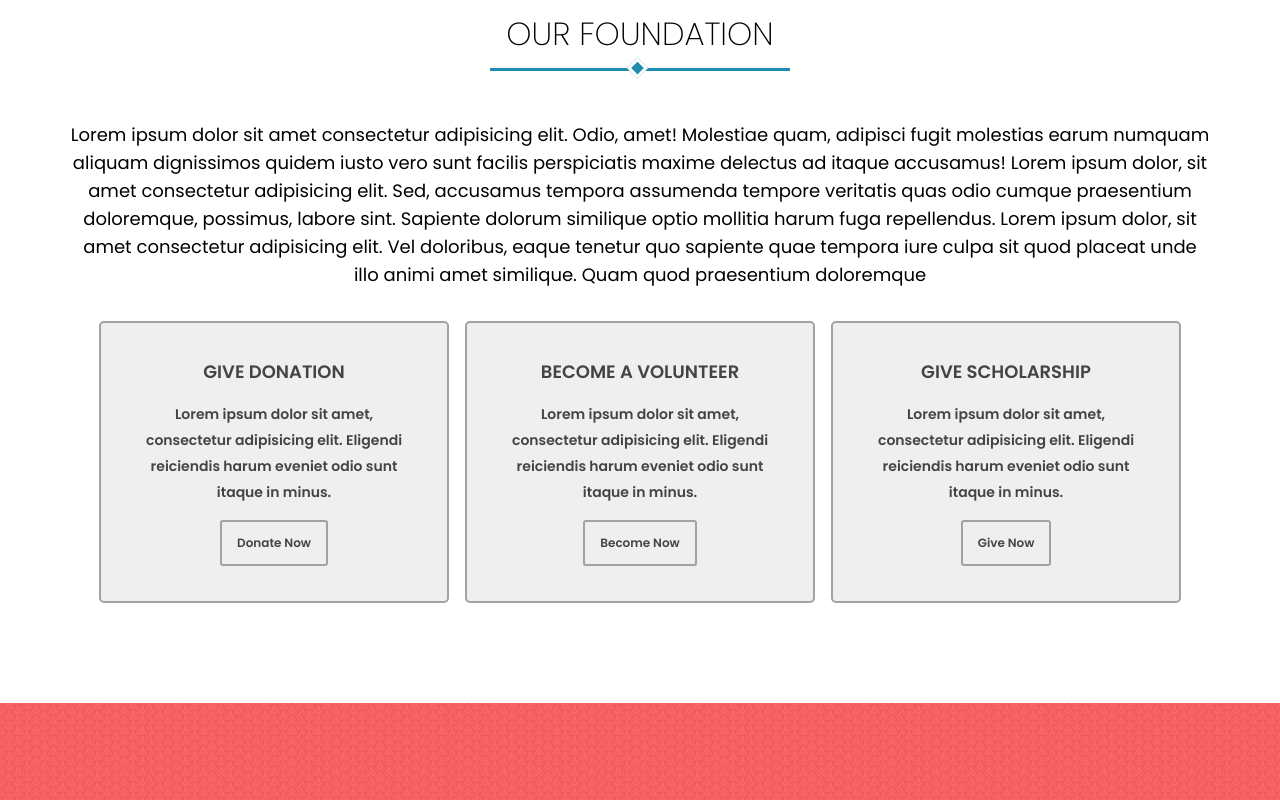
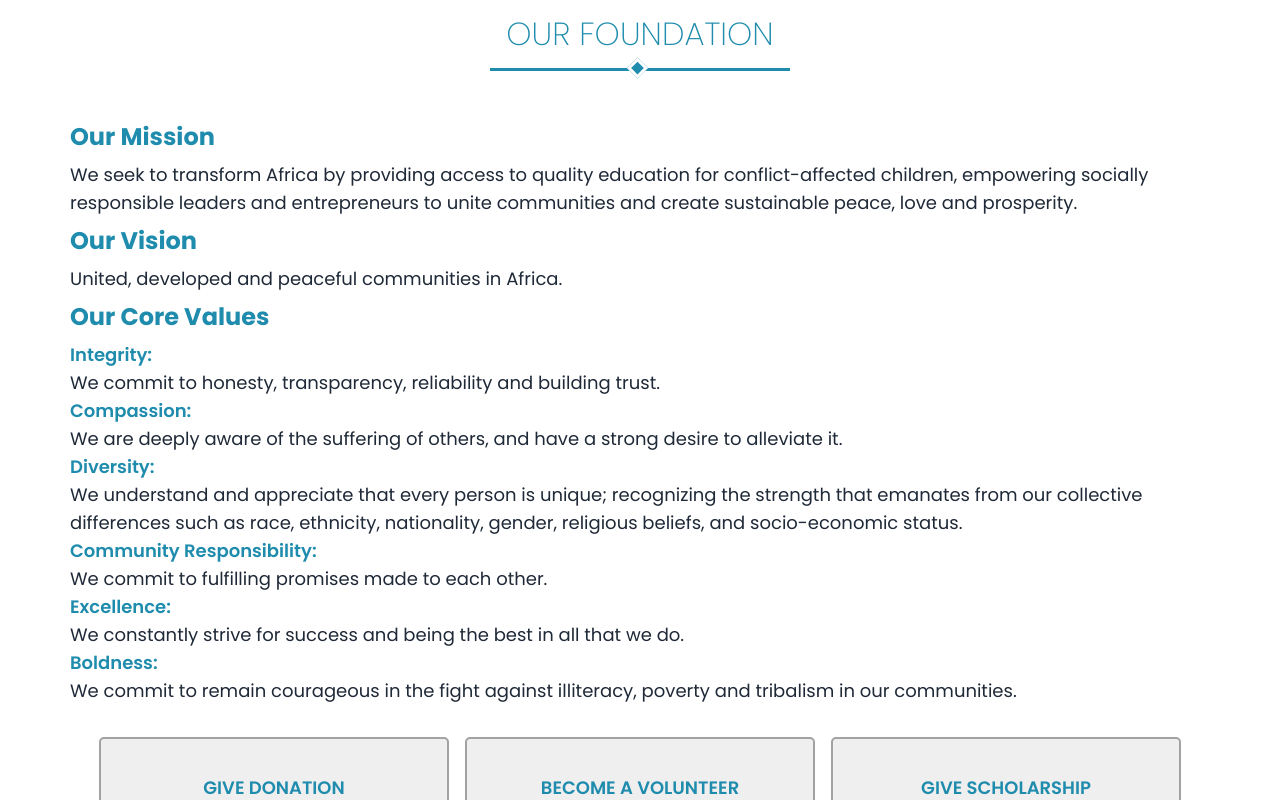
Before and after one commit to TroyMoses/charityApp, a Next.js app: page /about in a window 1280 px wide. Shown: the part 900-1700 px from the top of the page. Built offline with nearby package versions, Linux system fonts and the light colour scheme.

Commit message:
Customization

```diff
--- a/app/about/page.jsx
+++ b/app/about/page.jsx
@@ -10,7 +10,7 @@ import logoImage from '../public/images/logo1.png'
 export default function HomePage() {
 
     return (
-        <div className="scroll-smooth">
+        <div className="scroll-smooth text-gray-800">
             <div className="fullContainer banner" id="homeSection">
                 <header>
                     <div className="container">
@@ -69,8 +69,7 @@ export default function HomePage() {
                 <div className="container">
                     <h1><span>About Us</span></h1>
                     <p className="text-lg">
-                        Lorem ipsum, dolor sit amet consectetur adipisicing elit. Quisquam necessitatibus nobis, accusamus consequatur nemo sed voluptate minus amet provident et fugiat optio eligendi magni mollitia quas iste? Enim, in neque!
-                        Lorem, ipsum dolor sit amet consectetur adipisicing elit. Rem sint vel harum magnam ducimus itaque natus soluta debitis? Ab consequuntur excepturi omnis nulla accusantium dolorum iste voluptatem pariatur non vel!
+                        Our foundation is committed to paying particular attention to children and youth within their programs who have suffered from violence and trauma, and aspires to sustain support for young people who have suffered trauma. Nalongo Lwokyaza Foundation also recognizes the power of functional education as a critical part of healing conflict and creating social cohesion in communities.
                     </p>
                     <button className="mb-5">
                         <Link href="#aboutSection">
@@ -83,50 +82,83 @@ export default function HomePage() {
 
             <section className="fullContainer" id="aboutSection">
                 <div className="container">
-                    <h2 className="sectionTitle">
+                    <h2 className="sectionTitle text-[#1f8cad]">
                         Our Foundation
                     </h2>
-                    <p className="text-center text-lg">
-                        Lorem ipsum dolor sit amet consectetur adipisicing elit. Odio, amet! Molestiae quam, adipisci fugit molestias earum numquam aliquam dignissimos quidem iusto vero sunt facilis perspiciatis maxime delectus ad itaque accusamus!
-                        Lorem ipsum dolor, sit amet consectetur adipisicing elit. Sed, accusamus tempora assumenda tempore veritatis quas odio cumque praesentium doloremque, possimus, labore sint. Sapiente dolorum similique optio mollitia harum fuga repellendus.
-                        Lorem ipsum dolor, sit amet consectetur adipisicing elit. Vel doloribus, eaque tenetur quo sapiente quae tempora iure culpa sit quod placeat unde illo animi amet similique. Quam quod praesentium doloremque
-                    </p>
+                    <div className="space-y-2 text-lg">
+                        <h2 className="font-bold text-2xl text-[#1f8cad]">
+                            Our Mission
+                        </h2>
+                        <p className="text-lg">
+                            We seek to transform Africa by providing access to quality education for conflict-affected children, empowering socially responsible leaders and entrepreneurs to unite communities and create sustainable peace, love and prosperity.
+                        </p>
+
+                        <h2 className="font-bold text-2xl text-[#1f8cad]">
+                            Our Vision
+                        </h2>
+                        <p className="text-lg">
+                            United, developed and peaceful communities in Africa.
+                        </p>
+
+                        <h2 className="font-bold text-2xl text-[#1f8cad]">
+                            Our Core Values
+                        </h2>
+                        <div className="text-lg">
+                            <span className="text-[#1f8cad] font-semibold">Integrity:</span><br /> We commit to honesty, transparency, reliability and building trust.
+                            <br />
+
+                            <span className="text-[#1f8cad] font-semibold">Compassion:</span><br /> We are deeply aware of the suffering of others, and have a strong desire to alleviate it.
+                            <br />
+
+                            <span className="text-[#1f8cad] font-semibold">Diversity:</span><br /> We understand and appreciate that every person is unique; recognizing the strength that emanates from our collective differences such as race, ethnicity, nationality, gender, religious beliefs, and socio-economic status.
+                            <br />
+
+                            <span className="text-[#1f8cad] font-semibold">Community Responsibility:</span><br /> We commit to fulfilling promises made to each other.
+                            <br />
+
+                            <span className="text-[#1f8cad] font-semibold">Excellence:</span><br /> We constantly strive for success and being the best in all that we do.
+                            <br />
+
+                            <span className="text-[#1f8cad] font-semibold">Boldness:</span><br /> We commit to remain courageous in the fight against illiteracy, poverty and tribalism in our communities.
+                        </div>
+
+                    </div>
                     <div className="cards text-lg flex flex-col md:flex-row justify-center items-center space-y-10 md:space-y-0 md:space-x-4 mt-8 font-semibold">
 
                         <div className="donationBox">
-                            <div className="title">
+                            <div className="title text-[#1f8cad]">
                                 Give Donation
                             </div>
-                            <p>
+                            <p className="">
                                Lorem ipsum dolor sit amet, consectetur adipisicing elit. Eligendi reiciendis harum eveniet odio sunt itaque in minus.
                             </p>
-                            <button>
+                            <button className="text-[#1f8cad]">
                                 Donate Now
                             </button>
                         </div>
                         {/* Donation Box end */}
 
                         <div className="volunteerBox">
-                            <div className="title">
+                            <div className="title text-[#1f8cad]">
                                 Become a volunteer
                             </div>
                             <p>
                                Lorem ipsum dolor sit amet, consectetur adipisicing elit. Eligendi reiciendis harum eveniet odio sunt itaque in minus.
                             </p>
-                            <button>
+                            <button className="text-[#1f8cad]">
                                 Become Now
                             </button>
                         </div>
                         {/* Donation Box end */}
 
                         <div className="scholarshipBox">
-                            <div className="title">
+                            <div className="title text-[#1f8cad]">
                                 Give Scholarship
                             </div>
                             <p>
                                Lorem ipsum dolor sit amet, consectetur adipisicing elit. Eligendi reiciendis harum eveniet odio sunt itaque in minus.
                             </p>
-                            <button>
+                            <button className="text-[#1f8cad]">
                                 Give Now
                             </button>
                         </div>
--- a/app/page.jsx
+++ b/app/page.jsx
@@ -77,13 +77,13 @@ export default function HomePage() {
                 {/* Header ends here */}
 
                 <div className="container">
-                    <h1>Together We Can <span>Save Lives</span></h1>
+                    <h1>Education Unlocks Future <span>Possibilities</span></h1>
                     <p className="text-lg">
-                        Lorem ipsum, dolor sit amet consectetur adipisicing elit. Quisquam necessitatibus nobis, accusamus consequatur nemo sed voluptate minus amet provident et fugiat optio eligendi magni mollitia quas iste? Enim, in neque!
+                        For 15 years, we have committed to providing access to quality education for volunarable yet talented refugees. Donate today and help us create more refugee change makers like Ntakamaze Nziyonvira.
                     </p>
-                    <button>
+                    <button className="mb-5">
                         <Link href="#donateSection">
-                            Start With A Little
+                            <span className="text-lg">Sponsor A Child Now</span>
                         </Link>
                     </button>
                 </div>
@@ -95,10 +95,12 @@ export default function HomePage() {
                     <h2 className="sectionTitle">
                         About Us
                     </h2>
-                    <p className="text-lg text-center font-normal">
-                        Lorem ipsum dolor sit, amet consectetur adipisicing elit. Laborum nihil inventore labore esse et eos adipisci nam sit ad, doloremque nesciunt delectus porro qui? Ullam ipsa neque deserunt odio. Culpa?
-                        Lorem ipsum dolor sit amet consectetur adipisicing elit. Saepe illo quo cumque earum! Illum, itaque molestias accusamus numquam ab veniam fugit iste nam obcaecati eaque, deserunt laboriosam repudiandae repellendus quisquam.
-                        Lorem ipsum dolor sit amet consectetur adipisicing elit. Ipsam quas qui veritatis fugit quasi magnam voluptas harum ad doloremque quis culpa quibusdam, maxime sunt in a maiores dolore odit! Odio.
+                    <p className="text-lg font-normal">
+                        At Nalongo Lwokyaza Foundation, we're a community of changemakers driven by the belief that Education is the key to future possibilities. Founded in 2017 by Nalongo Lwokyaza, we've grown from a small group of passionate individuals into a force for good, tackling child sponsorship with innovative solutions and unwavering dedication.
+                        <br /><br />
+                        Our team is fueled by a deep commitment to charity. We're a diverse group of patriots and volunteers who bring a wealth of experience and expertise to the table. Together, we work collaboratively to develop impactful programs that directly benefit native and foreign refugee children.
+                        <br /><br />
+                        Whether you're a passionate volunteer, a generous donor, or simply someone who believes in a better tomorrow, we welcome you to join our movement. Together, we can create a lasting positive impact on the lives of refugee children.
                     </p>
                     <div className="text-center mt-8">
                         <button className="bg-blue-500 text-white px-3 py-2 rounded">
```
